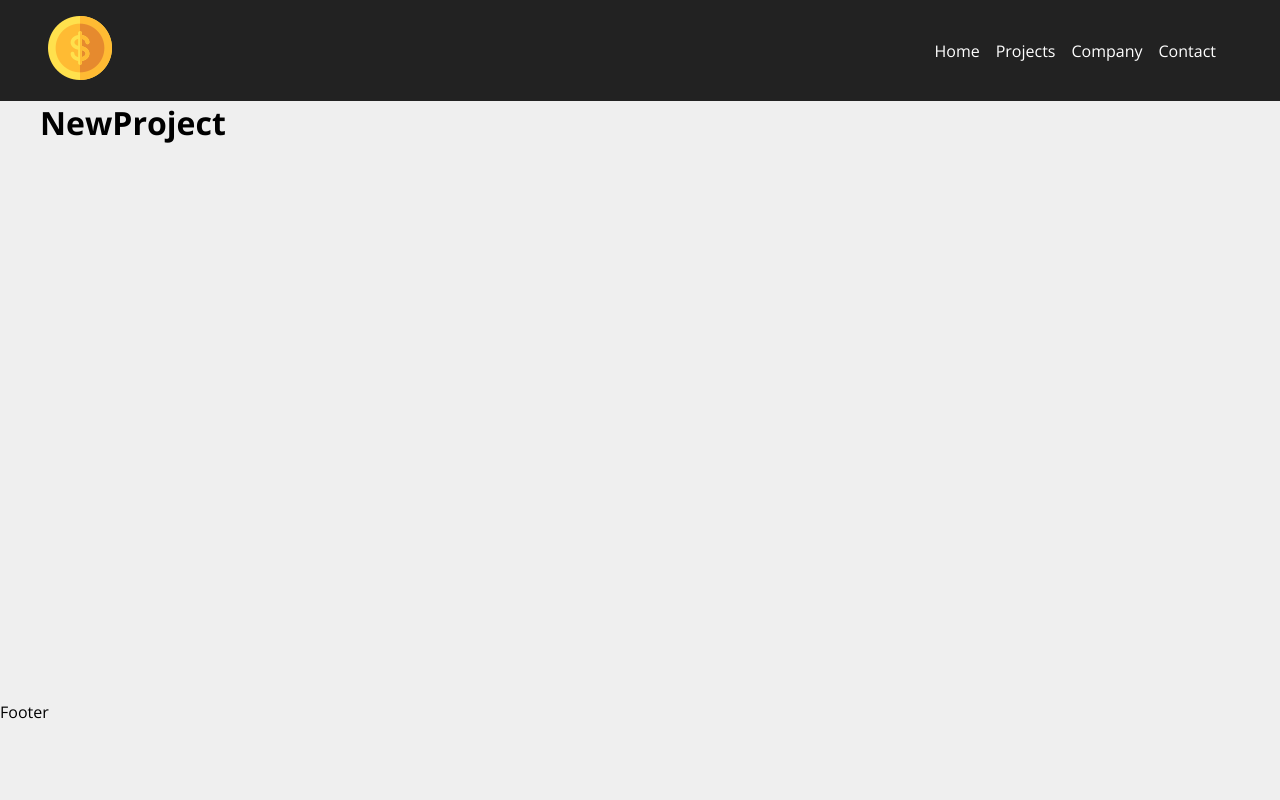
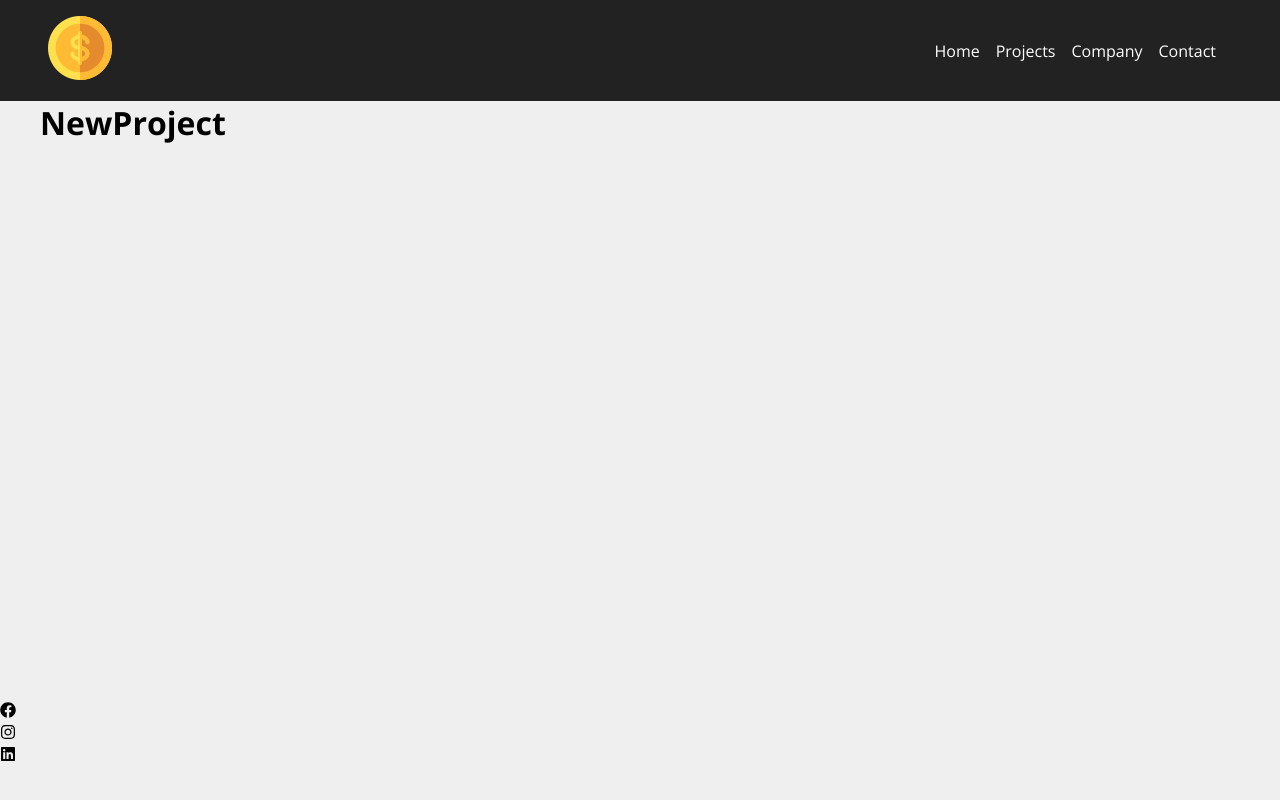
Before and after one commit to RafaelHDSV/Costs, a React (Create React App) app: page /newproject in a window 1280 px wide. Built offline with nearby package versions, Linux system fonts and the light colour scheme; the HTML template or start-up script is replaced by a standard one.

Commit message:
Adding footer

```diff
--- a/src/components/layout/Footer.js
+++ b/src/components/layout/Footer.js
@@ -1,8 +1,17 @@
 import React from 'react'
+import { FaFacebook, FaInstagram, FaLinkedin } from 'react-icons/fa'
+
+import styles from './Footer.module.css'
 
 const Footer = () => {
     return (
-        <p>Footer</p>
+        <footer>
+            <ul>
+                <li><FaFacebook></FaFacebook></li>
+                <li><FaInstagram></FaInstagram></li>
+                <li><FaLinkedin></FaLinkedin></li>
+            </ul>
+        </footer>
     )
 }
 
```
